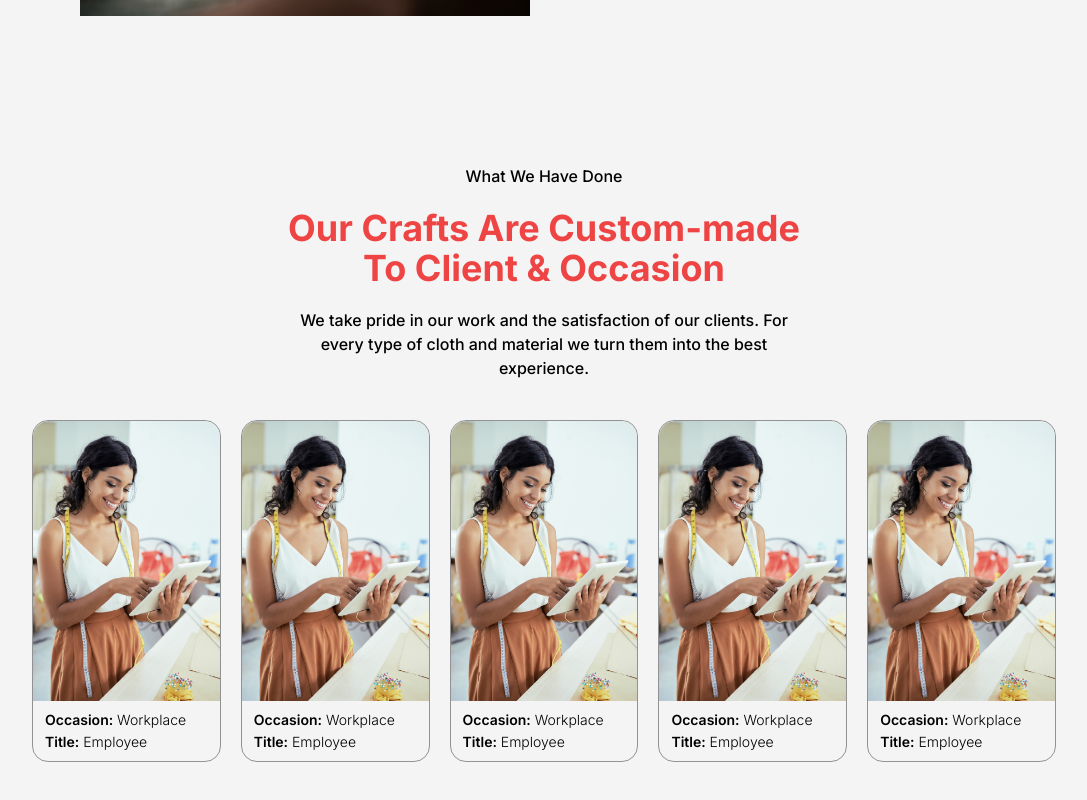
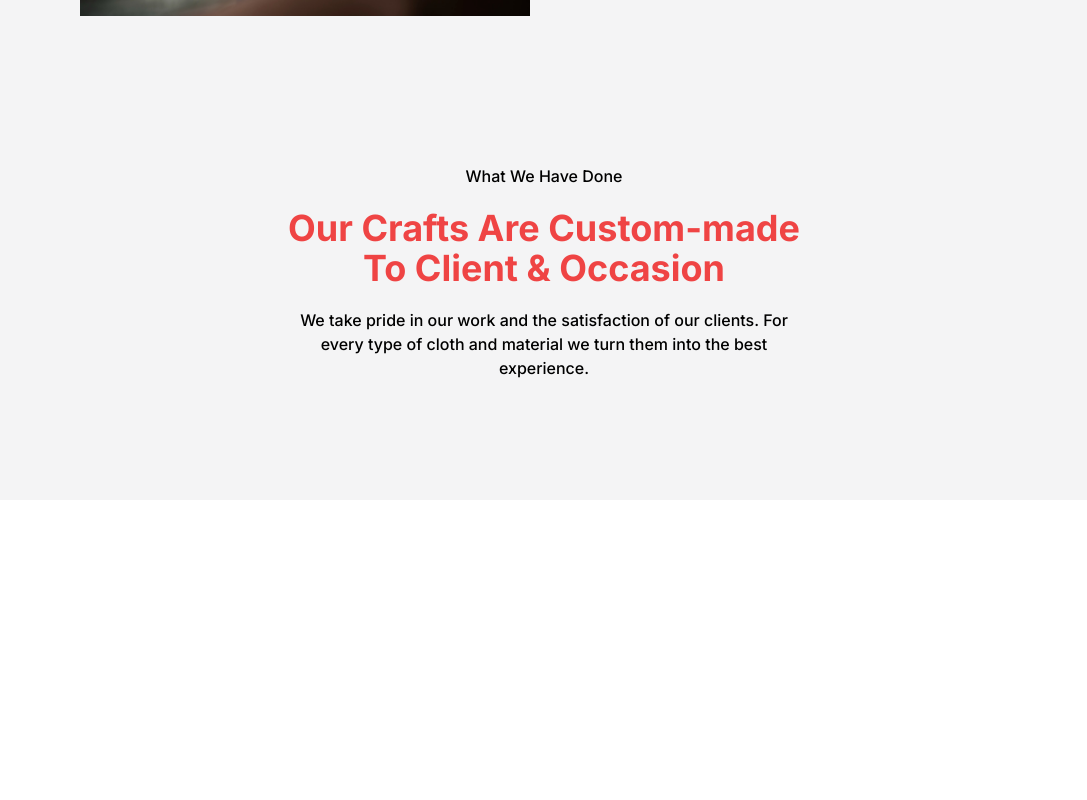
Before and after one commit to mmesomasaint/hulksmasher, a Next.js app: page / in a window 1280 px wide. Shown: the part 1164-1964 px from the top of the page, without its empty margins (96-1183 px from the left). After the commit the page ends 1664 px from the top, so only its background shows below. Built offline with nearby package versions, Linux system fonts and the light colour scheme.

Commit message:
Feat: Use a map

```diff
--- a/app/page.tsx
+++ b/app/page.tsx
@@ -189,11 +189,12 @@ export default function Home() {
                 experience.
               </p>
               <div className='grid grid-cols-5 place-items-stretch gap-5 mt-5'>
-                <CraftCard src='/designer-with-tab.jpg' title='Employee' occasion='Workplace' />
-                <CraftCard src='/designer-with-tab.jpg' title='Employee' occasion='Workplace' />
-                <CraftCard src='/designer-with-tab.jpg' title='Employee' occasion='Workplace' />
-                <CraftCard src='/designer-with-tab.jpg' title='Employee' occasion='Workplace' />
-                <CraftCard src='/designer-with-tab.jpg' title='Employee' occasion='Workplace' />
+                {Array(5).map((_, id) => (
+                <CraftCard key={id}
+                  src='/designer-with-tab.jpg'
+                  title='Employee'
+                  occasion='Workplace'
+                />))}
               </div>
             </div>
           </div>
```
